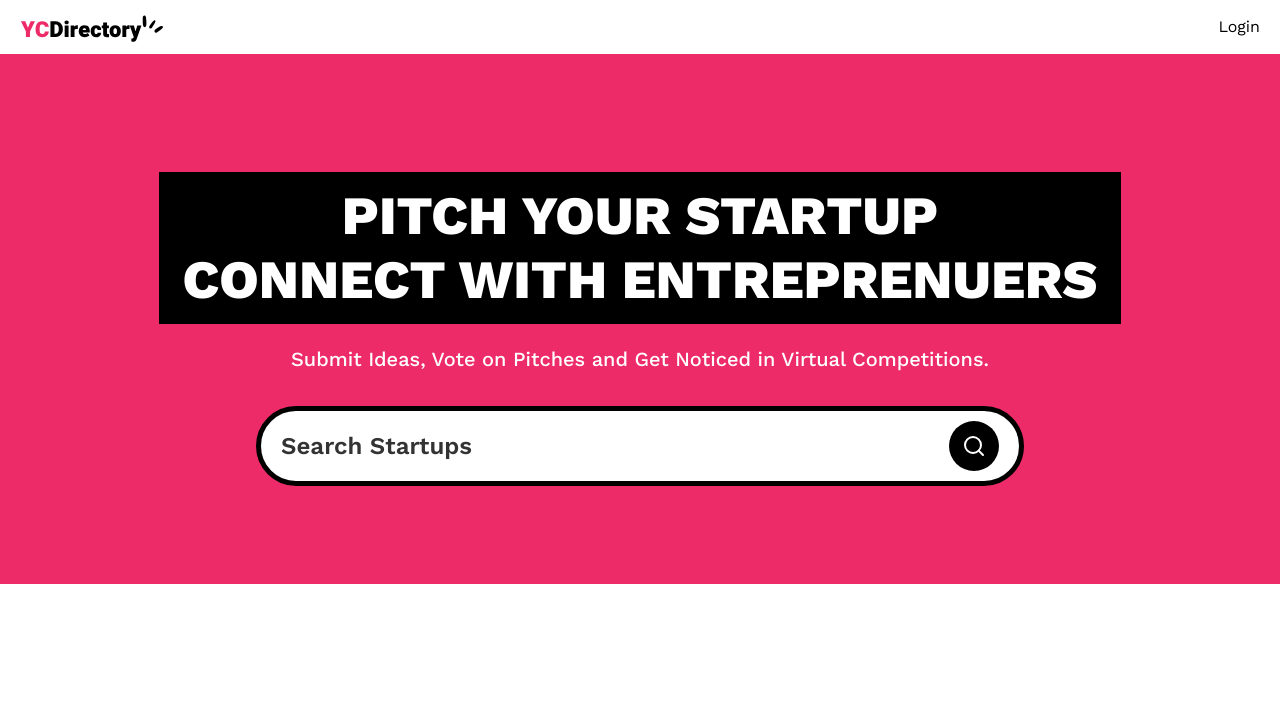
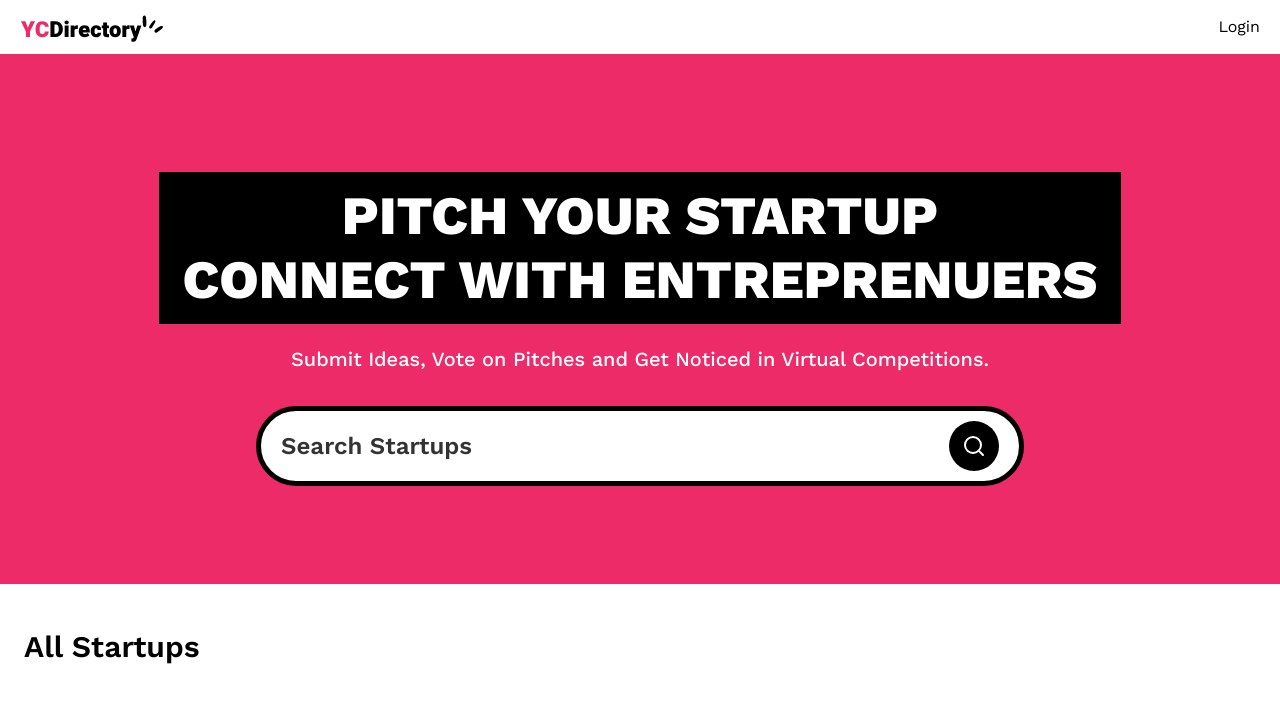
Before and after one commit to edememediong1/Y-Combinator-directory, a Next.js app: page / in a window 1280 px wide. Shown: the top 702 px of the page. Built offline with nearby package versions, Linux system fonts and the light colour scheme; no server answers.

Commit message:
feat: added dynamic Startup Card headers

```diff
--- a/app/(root)/page.tsx
+++ b/app/(root)/page.tsx
@@ -7,12 +7,20 @@
   const query = (await searchParams).query
   return (
       <main className="">
+        {/* Hero Section */}
         <section className="pink_container">
           <h1 className="heading">Pitch your startup<br/> Connect with entreprenuers</h1>
           <p className="sub-heading !max-w-3xl">Submit Ideas, Vote on Pitches and Get Noticed in Virtual Competitions.</p>
           <SearchForm query={query}/>
         </section>
 
+        {/* Startup Cards */}
+        <section className="section_container">
+          <p className="text-30-semibold">
+            {query ? `Search results for "${query}" ` : "All Startups"}
+          </p>
+        </section>
+
       </main>
   );
 }
```
